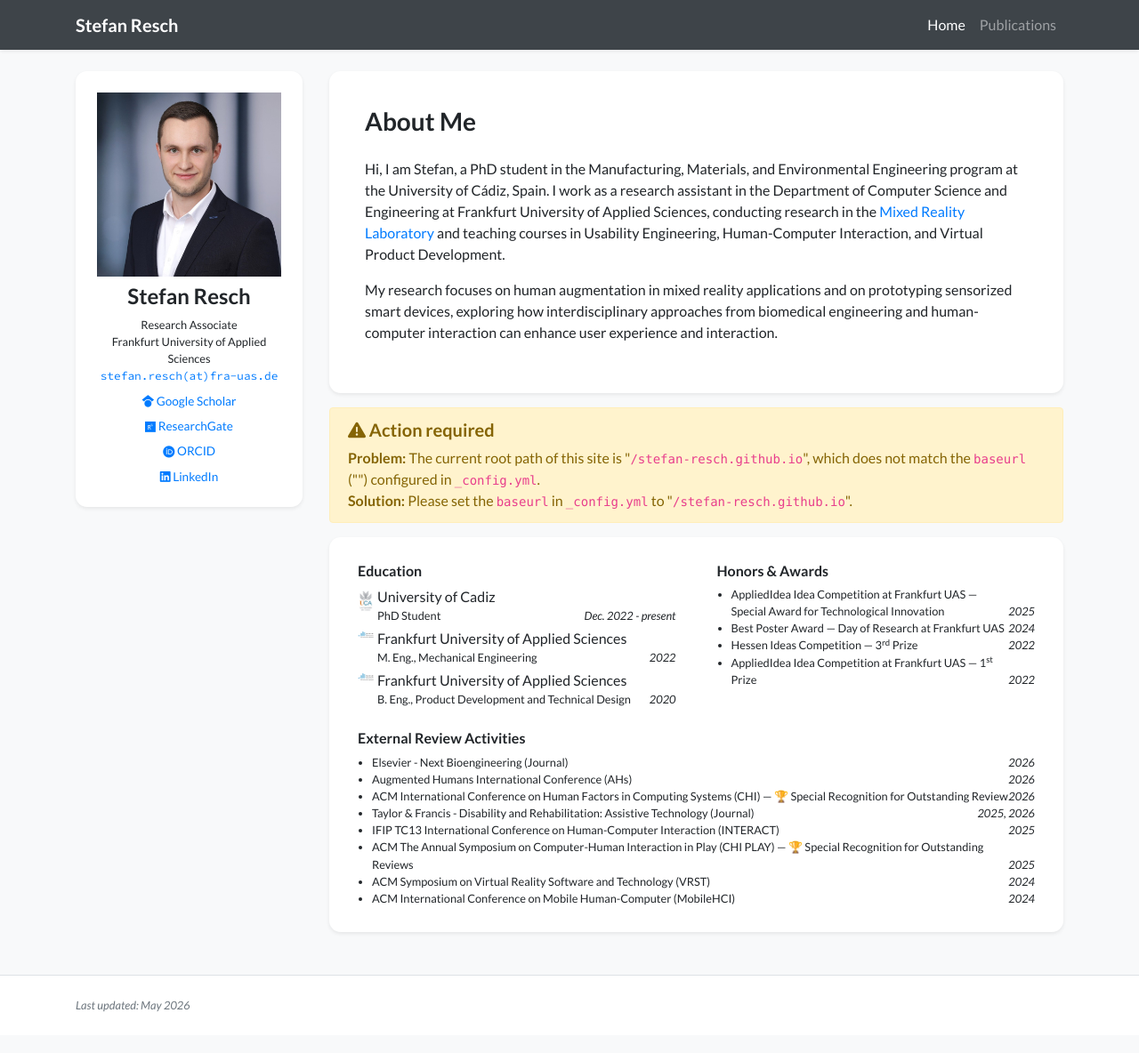
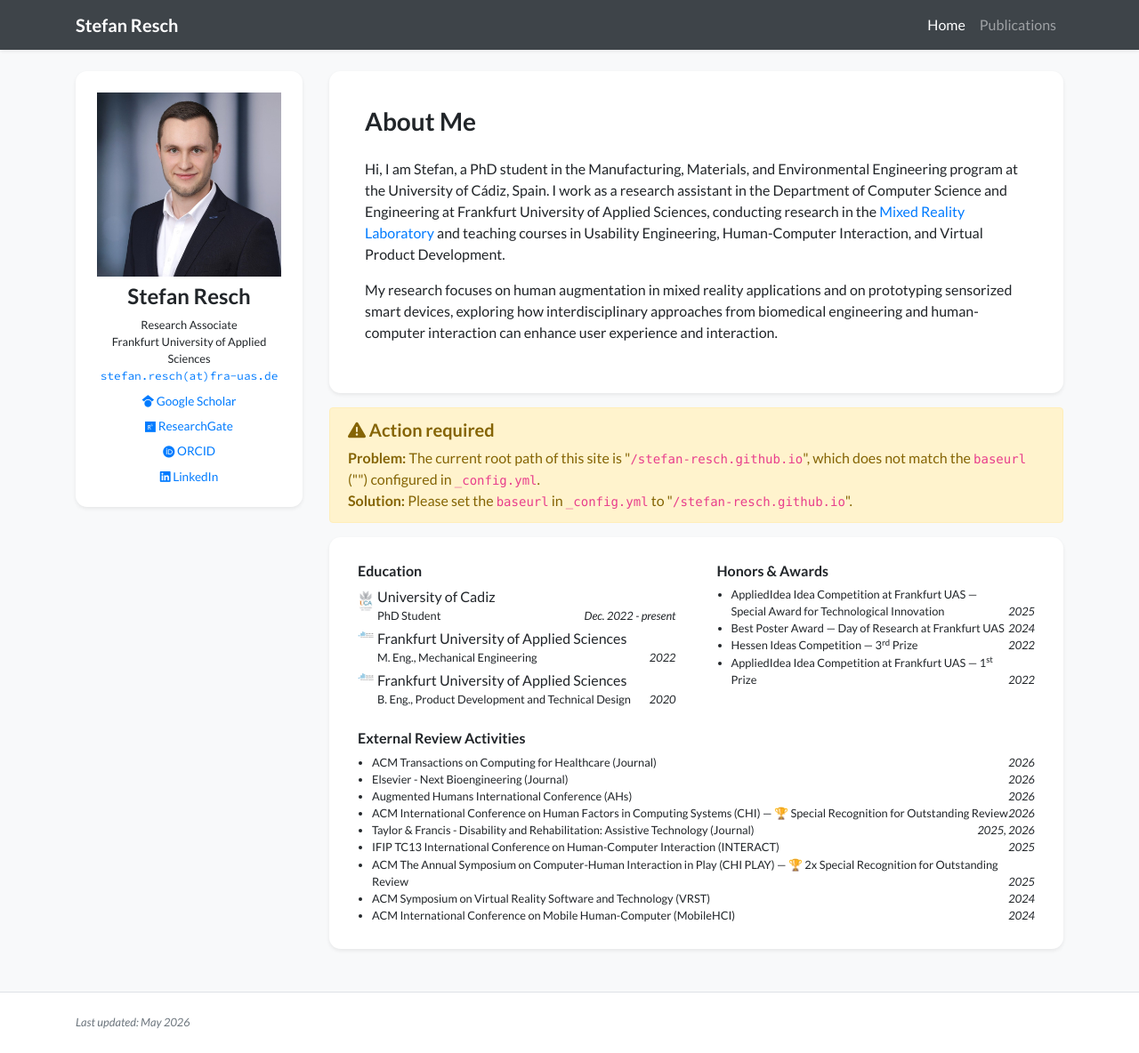
Before and after one commit to Stefan-Resch/stefan-resch.github.io, a Jekyll site: the page built from index.html, in a window 1280 px wide and 1184 px high. Shown: the whole window at 89% size. Built offline with Jekyll 4.4.1, drawn with Linux system fonts in a browser that asks for light colours; nearby versions of some CDN libraries; a style sheet for code colours, icons or effects is not loaded.

Commit message:
Update profile.yml

```diff
--- a/_data/profile.yml
+++ b/_data/profile.yml
@@ -58,6 +58,8 @@ awards:
   date: 2022
 
 review_activities:
+- name: "ACM Transactions on Computing for Healthcare (Journal)"
+  date: 2026
 - name: "Elsevier - Next Bioengineering (Journal)"
   date: 2026
 - name: "Augmented Humans International Conference (AHs)"
@@ -68,7 +70,7 @@ review_activities:
   date: 2025, 2026
 - name: "IFIP TC13 International Conference on Human-Computer Interaction (INTERACT)"
   date: 2025
-- name: "ACM The Annual Symposium on Computer-Human Interaction in Play (CHI PLAY) — 🏆 Special Recognition for Outstanding Reviews"
+- name: "ACM The Annual Symposium on Computer-Human Interaction in Play (CHI PLAY) — 🏆 2x Special Recognition for Outstanding Review"
   date: 2025
 - name: "ACM Symposium on Virtual Reality Software and Technology (VRST)"
   date: 2024
```
